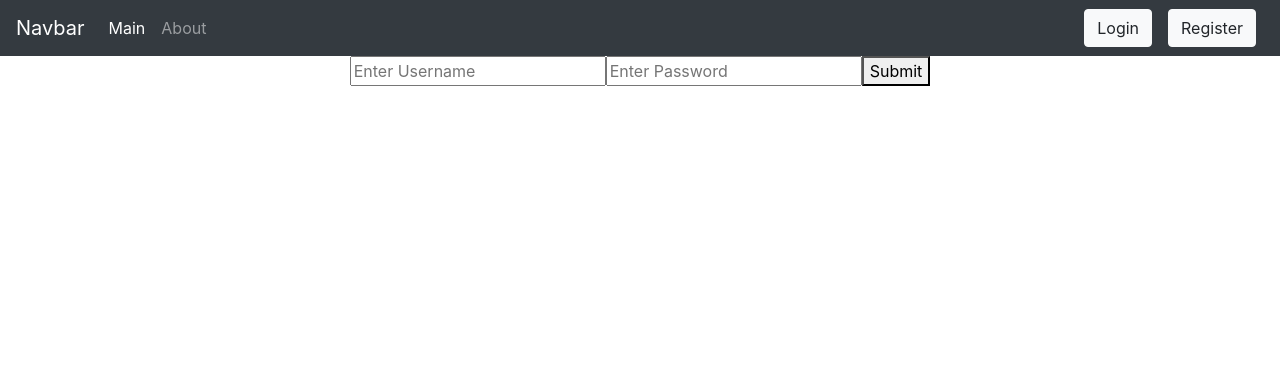
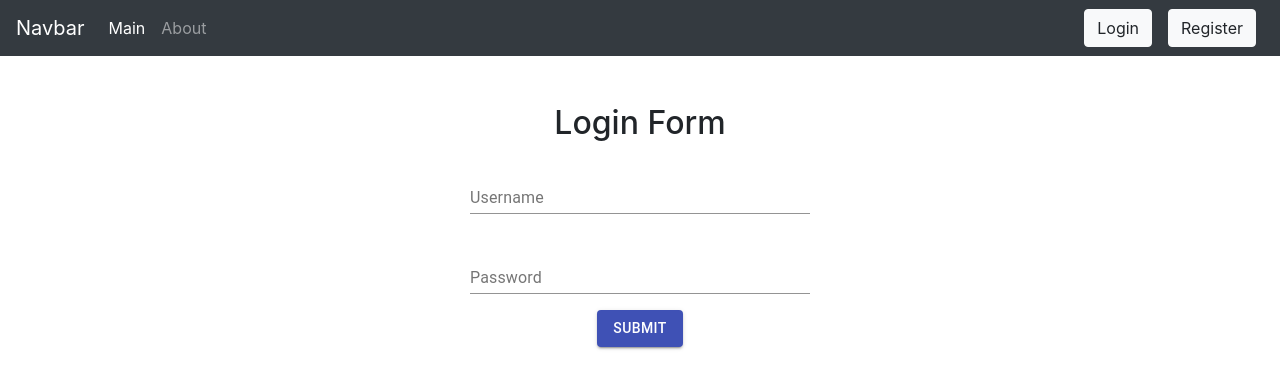
Before and after one commit to singhshivansh/plasma_donation_react_app, a React (Create React App) app in the folder frontend/: page /login in a window 1280 px wide. Shown: the top 388 px of the page. Built offline with nearby package versions, Linux system fonts and the light colour scheme.

Commit message:
registration from API

```diff
--- a/frontend/package.json
+++ b/frontend/package.json
@@ -3,6 +3,8 @@
   "version": "0.1.0",
   "private": true,
   "dependencies": {
+    "@material-ui/core": "^4.11.4",
+    "@material-ui/icons": "^4.11.2",
     "@testing-library/jest-dom": "^5.11.4",
     "@testing-library/react": "^11.1.0",
     "@testing-library/user-event": "^12.1.10",
--- a/frontend/public/index.html
+++ b/frontend/public/index.html
@@ -2,7 +2,6 @@
 <html lang="en">
   <head>
     <meta charset="utf-8" />
-    <link rel="icon" href="%PUBLIC_URL%/favicon.ico" />
     <link rel="stylesheet" href="https://cdn.jsdelivr.net/npm/bootstrap@4.6.0/dist/css/bootstrap.min.css">
     <meta name="viewport" content="width=device-width, initial-scale=1" />
     <meta name="theme-color" content="#000000" />
@@ -25,7 +24,7 @@
       work correctly both with client-side routing and a non-root public URL.
       Learn how to configure a non-root public URL by running `npm run build`.
     -->
-    <title>React App</title>
+    <title>Plasma Donation System</title>
   </head>
   <body>
     <noscript>You need to enable JavaScript to run this app.</noscript>
--- a/frontend/src/components/auth/Login.js
+++ b/frontend/src/components/auth/Login.js
@@ -1,19 +1,33 @@
-import React from 'react';
+import React, {useState} from 'react';
 import Navbar from '../Navbar';
+import { FormControl, TextField, Button } from '@material-ui/core';
 
 const Login = () => {
-    function formSubmit(){
 
-    }
+    const [credential, setCredential] = useState(
+        {username : "", password : ""}
+    )
+
+
 
     return (
         <div>
-            <Navbar/>
-            <form action="" onSubmit="return formSubmit()">
-                <input type="text" placeholder="Enter Username"/>
-                <input type="password" placeholder="Enter Password"/>
-                <button type="submit">Submit</button>
-            </form>
+            <Navbar />
+            <div className="container my-5" >
+                <div>
+                    <h2>Login Form</h2>
+                </div>
+               <div className="container col-4">
+                <form noValidate autoComplete="off">
+                        <TextField className="col-12 my-3" value={credential.username}  name="username" id="username" label="Username" />
+                        <TextField className="col-12 my-3" value={credential.password}  name="password" type="password" id="password" label="Password" />
+                        <Button variant="contained" color="primary">
+                        Submit
+                        </Button>
+                    </form>
+                </div>
+            </div>
+
 
         </div>
     )
--- a/frontend/src/components/auth/Register.js
+++ b/frontend/src/components/auth/Register.js
@@ -1,19 +1,55 @@
-import React from 'react';
+import React, { useState } from 'react';
 import Navbar from '../Navbar';
+import axios from 'axios';
 
 function Register() {
+
+    const [credential, setCredential] = useState(
+        {username: "", email:"", password:"", first_name:"", last_name:""}
+    )
+
+    const submitForm = (e) =>{
+        e.preventDefault();
+
+        axios.post(`http://127.0.0.1:8000/users/`, credential
+        )
+        .then((res)=> {
+            console.log(res.data);
+            alert("You Got Registered Successfully!")
+        })
+        .catch((error) => {
+            console.log(error.response.data);
+            alert(error.response.data['username']);
+        })
+    }
+
+    const inputHandler = e =>{
+
+        var target_name = e.target.name;
+        var target_value = e.target.value;
+
+        setCredential({...credential,[target_name] : target_value});
+    }
+
     return (
-        <div>
+        <>
             <Navbar />
-            <div className="container my-5">
-                <input type="text" className="form-control col-5" placeholder="Enter First Name" />
-                <input type="text" className="form-control col-5" placeholder="Enter email" />
-                <input type="text" className="form-control col-5" placeholder="Enter First Name" />
-                <input type="text" className="form-control col-5" placeholder="Enter Last Name" />
-                <input type="password" className="form-control col-5" placeholder="Enter Password" />
-                <button type="submit" className="btn btn-success my-2">Submit</button>
+            <div className="container my-5" >
+                <div>
+                    <h4>Register Form</h4>
+                </div>
+               <div className="container col-4">
+                <div>
+                <input type="text" name="username" value={credential.username} onChange={inputHandler} className="form-control  my-2 " placeholder="Enter Username" />
+                </div>
+                <input type="text" name="email" value={credential.email} onChange={inputHandler} className="form-control my-2 " placeholder="Enter email" />
+                <input type="text" name="first_name" value={credential.first_name} onChange={inputHandler} className="form-control my-2 " placeholder="Enter First Name" />
+                <input type="text" name="last_name" value={credential.last_name} onChange={inputHandler} className="form-control my-2 " placeholder="Enter Last Name" />
+                <input type="password" name="password" value={credential.password} onChange={inputHandler} className="form-control my-2 " placeholder="Enter Password" />
+                <button type="submit" onClick={submitForm} className="btn btn-success my-2">Submit</button>
+               </div>
             </div>
-        </div>
+        </>
     )
 }
 
```
Also changed, not shown: 2 other files (tests, documents, lock files or other folders).
